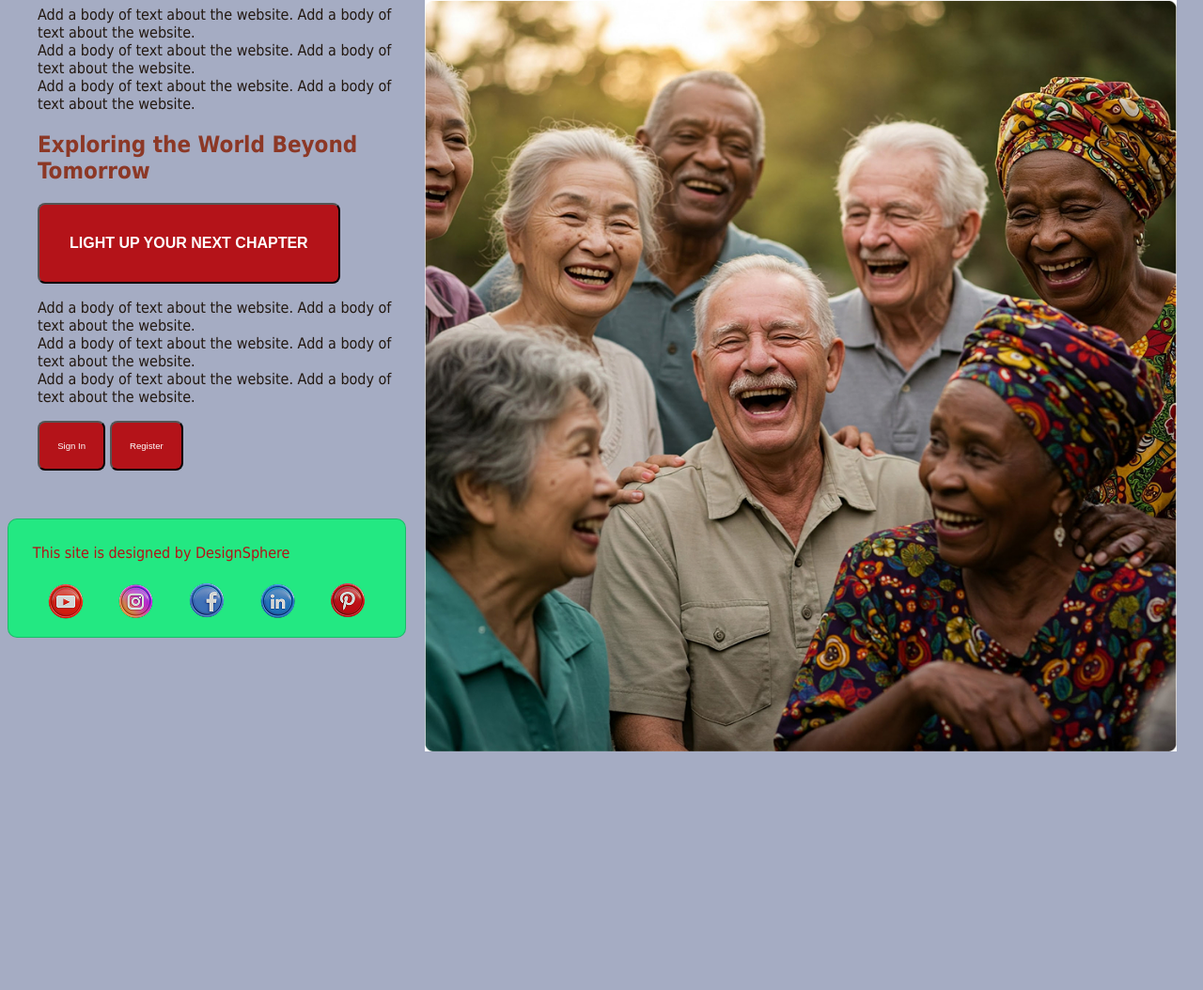
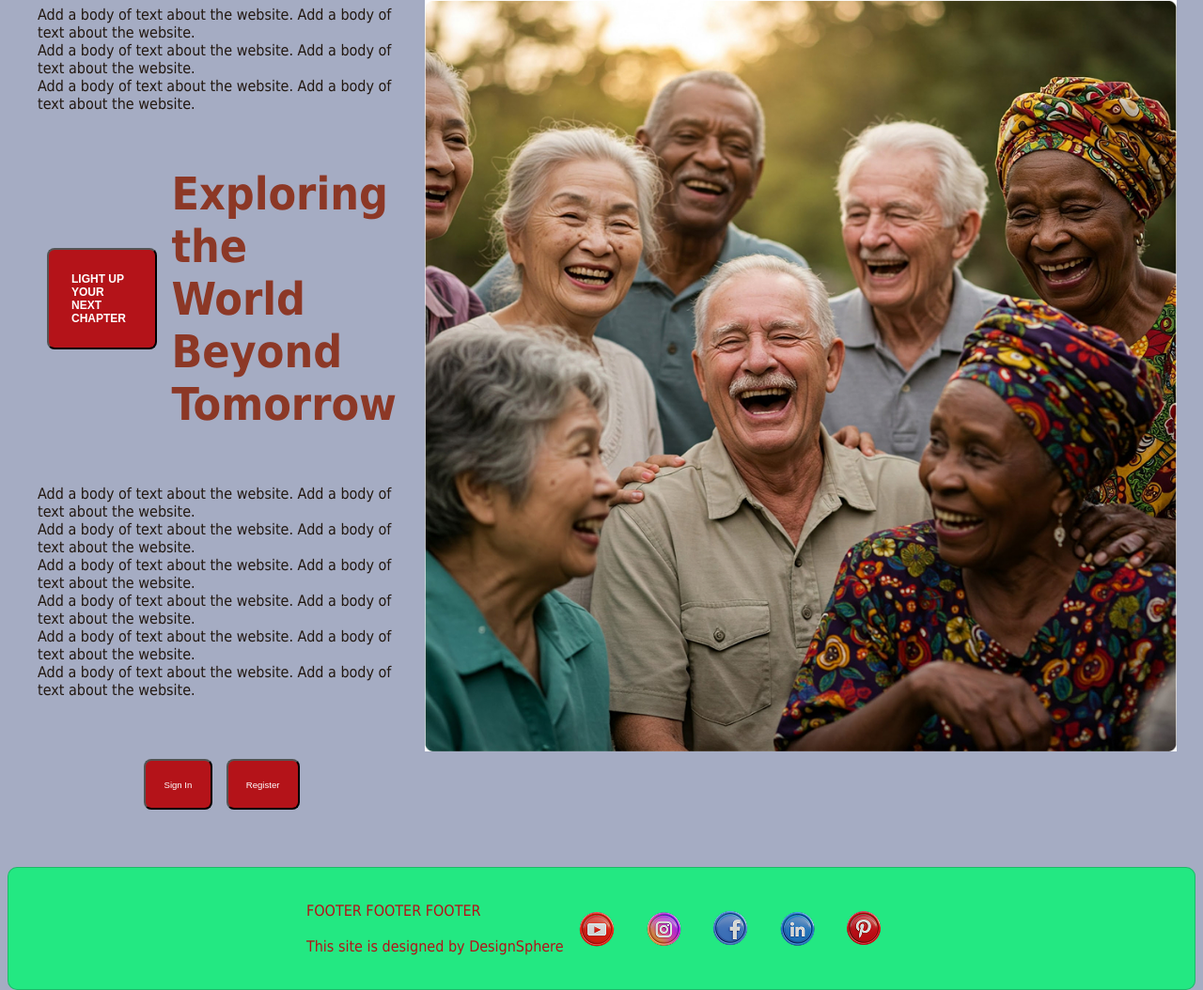
Before and after one commit to jupiterxyz/Jupiter_Lumina, a plain HTML site: page code/index.html in a window 1280 px wide. Shown: the part 174-1228 px from the top of the page at 94% size. Before the commit the page ends 988 px from the top, so only its background shows below. Drawn offline with Linux system fonts and the light colour scheme.

Commit message:
Added boxes around registration access button Added extra line on text in the second body.

```diff
--- a/code/index.html
+++ b/code/index.html
@@ -30,22 +30,25 @@
 
 		<p> Add a body of text about the website. Add a body of text about the website.<br> Add a body of text about the website. Add a body of text about the website.<br> Add a body of text about the website. Add a body of text about the website.</p>
 
-		<h2>Exploring the World Beyond Tomorrow</h2>
+		<div class="name-of-page">
 		<button class="callToAction-main">LIGHT UP YOUR NEXT CHAPTER</button>
+		<h1>Exploring the<br>World Beyond<br>Tomorrow</h1>
+		</div>
 
-		<p> Add a body of text about the website. Add a body of text about the website.<br> Add a body of text about the website. Add a body of text about the website.<br> Add a body of text about the website. Add a body of text about the website.</p>
+		<p>Add a body of text about the website. Add a body of text about the website.<br>Add a body of text about the website. Add a body of text about the website.<br>Add a body of text about the website. Add a body of text about the website.<br>Add a body of text about the website. Add a body of text about the website.<br>Add a body of text about the website. Add a body of text about the website.<br>Add a body of text about the website. Add a body of text about the website.<br>
+		</p><br><br>
 
-
+		<div class="registraion-access">
 		<button class="callToAction-access-button">Sign In</button>
 		<button class="callToAction-access-button">Register</button>
-
+		</div>
 
 	</main>
 
 	<br>
   <footer>
 		<div class="textbox-footer">
-<p>This site is designed by DesignSphere</p>
+		<p>FOOTER FOOTER FOOTER <br><br>This site is designed by DesignSphere</p>
 		<img src="images/youtube 2.png" alt="youtube-icon" height="" width="" align="">
 		<img src="images/instagram.png" alt="instagram-icon" height="" width="" align="">
 		<img src="images/3d icon facebook.png" alt="facebook-icon" height="" width="" align="">
--- a/code/lumina.css
+++ b/code/lumina.css
@@ -17,6 +17,7 @@ header {
 }
 h1 {
 	font-size: 3em;
+	color: #8C3826
 }
 h2 {
 	color: #8C3826;
@@ -48,6 +49,27 @@ main {
 	padding-bottom: 2em;
 	display: block;
 	}
+.name-of-page{
+  display: flex;
+  align-items: center;
+  justify-content: flex-start;
+  gap: 15px;
+  padding: 10px;
+}
+.registraion-access{
+	display: flex;
+  align-items: center;
+  justify-content: center;
+  gap: 15px;
+  padding: 10px;
+}
+.textbox-footer{
+	display: flex;
+	align-items: center;
+/*	justify-content: center;*/
+	gap: .5px;
+	padding: 10px;
+}
 .details {
 	padding-left: 20%;
 	padding-right: 20%;
@@ -103,7 +125,7 @@ img {
 	border-radius: 8px;
 	color: white;
 	padding: 2em;
-		font-size: 16px;
+		font-size: 12px;
 		font-style: normal;
 		text-align: left;
 		float: center;
```
Also changed, not shown: 1 other file.
